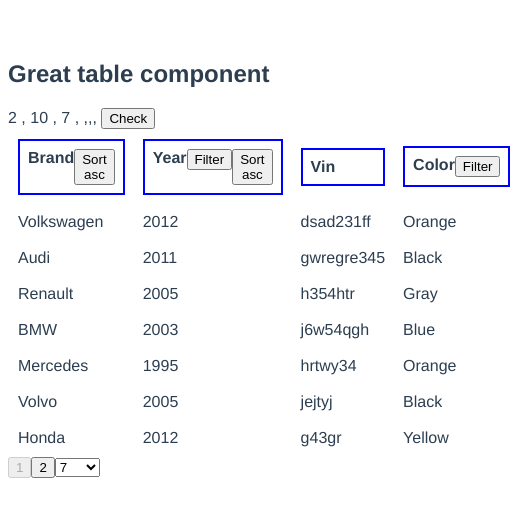
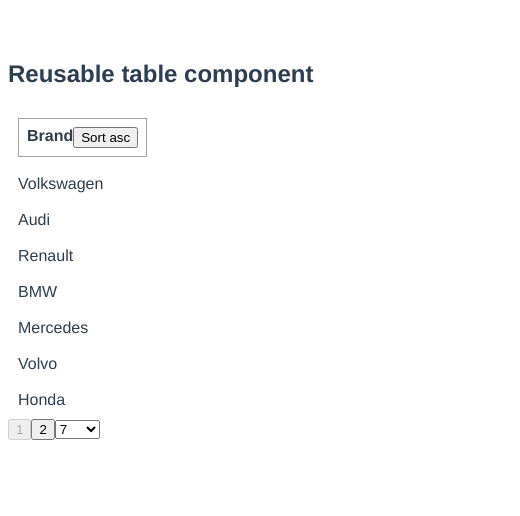
Before and after one commit to abskj/vue3-table, a Vue app: page / in a window 390 px wide. Shown: the top 516 px of the page, 520 px wide, since content can reach past the window. Built offline with nearby package versions, Linux system fonts and the light colour scheme.

Commit message:
priority based responsiveness working

```diff
--- a/src/App.vue
+++ b/src/App.vue
@@ -1,10 +1,4 @@
 <script setup>
-// This starter template is using Vue 3 <script setup> SFCs
-// Check out https://v3.vuejs.org/api/sfc-script-setup.html#sfc-script-setup
-// import HelloWorld from "./components/HelloWorld.vue";
-// import DataTable from "./components/datatable/DataTable.vue";
-// import Column from "./components/column/Column.vue";
-// import ColumnGroup from "./components/columngroup/ColumnGroup.vue";
 import MyTable from "./components/custom/table.vue";
 
 const cars = [
@@ -25,7 +19,7 @@
 
 <template>
   <div>
-    <h2>Great table component</h2>
+    <h2>Reusable table component</h2>
     <div>
       <MyTable
         :data="cars"
@@ -35,6 +29,10 @@
         :filterableColumns="['color', 'year']"
         paginate
         :pageSize="7"
+        :minWidths="{year:'250px'}"
+        :maxWidths="{}"
+        :fullWidth="false"
+        :priority="['brand', 'color', 'year', 'vin']"
       >
         <!-- <template v-slot:row="{ row, columns }">
           <td v-for="col in columns" :key="row[col]">
--- a/src/components/custom/Cell.vue
+++ b/src/components/custom/Cell.vue
@@ -59,7 +59,7 @@
   position: absolute;
 }
 .vm-cell__head {
-  border: 2px solid blue;
+  border: 1px solid rgb(160, 160, 160);
   display: flex;
   justify-content: space-between;
   padding: 0.5em;
@@ -70,4 +70,5 @@
 .vm-cell__text {
   /* margin: 0.5em; */
 }
+
 </style>
--- a/src/components/custom/table.vue
+++ b/src/components/custom/table.vue
@@ -1,5 +1,5 @@
 <script setup>
-import { defineEmits, defineProps, toRefs, ref, reactive, computed } from "vue";
+import { defineEmits, defineProps, toRefs, ref, reactive, computed, onMounted, nextTick } from "vue";
 import Cell from "./Cell.vue";
 import Pagination from "./Pagination.vue";
 import {
@@ -8,8 +8,9 @@
   composePagination,
 } from "./composable/utils";
 
-/*
+/* note:
  * index refers by default to column index
+ * functions begining with 'get' are not getters but they update the value of that particular varaible
  */
 
 const props = defineProps({
@@ -21,9 +22,22 @@
   paginate: Boolean,
   pageSize: Number,
   searchKey: String,
-  minWidths: Array,
-  maxWidths: Array,
-  priority: Array,
+  minWidths: {
+    type: Object,
+    default: {}
+  }, //key-value pair of column-key and value
+  maxWidths: {
+    type: Object,
+    default: {}
+  }, //key-value pair of column-key and value
+  priority: {
+    type: Array,
+    default: []
+  },
+  fullWidth: {
+    type: Boolean,
+    default: true,
+  },
 });
 
 const {
@@ -34,12 +48,17 @@
   sortableColumns,
   paginate,
   pageSize,
+  minWidths,
+  maxWidths,
+  priority,
+  fullWidth,
 } = toRefs(props);
 
 if (!(data.value && columnHeadings.value && data.value.length)) {
   throw Error("empty table");
 }
 
+// columnKeys will store the keys in order of display
 const columnKeys = ref([]);
 if (columnOrder.value) {
   columnKeys.value.push(...columnOrder.value);
@@ -59,6 +78,7 @@
   )
 );
 
+//sorting related Logic
 const { sortedData, getSortedData } = composeSorting();
 const isDescState = ref(columnHeadings.value.map(() => false));
 
@@ -96,7 +116,6 @@
   getVisiblePage(filteredData);
   showFilterMenu.value[idx] = false;
 }
-getFilteredData(data);
 
 //pagination logic
 
@@ -118,14 +137,89 @@
   getVisiblePage(filteredData);
 }
 
+getFilteredData(data);
 getVisiblePage(filteredData);
+
+//========================================================================
+
+const tableParent = ref(null)
+const colRefs = {}
+const setColRef = (el) => {
+  colRefs[el.getAttribute("columnKey")] = el
+}
+const setMinWidth = (el, val)=>{
+  el.style.minWidth = val
+}
+const setMaxWidth = (el, val) => {
+  el.style.maxWidth = val
+}
+const isOverflown = (el) => {
+  let isOverflowing = el.clientWidth < el.scrollWidth
+  // console.log(el.scrollWidth, el.clientWidth)
+  return isOverflowing;
+}
+
+const columnHiddenStack = []
+const lastHideScrollWidth = []
+
+const hideColumn = (key) =>{
+  let prevWidth = tableParent.value.scrollWidth
+  let idx = columnKeys.value.indexOf(key) +1
+  document.querySelectorAll(`td:nth-child(${idx}), th:nth-child(${idx})`).forEach(x=> x.classList.add('hidden'))
+  columnHiddenStack.push(key)
+  lastHideScrollWidth.push(prevWidth)
+}
+
+const showColumn = (key) =>{
+  let idx = columnKeys.value.indexOf(key) +1
+  document.querySelectorAll(`td:nth-child(${idx}), th:nth-child(${idx})`).forEach(x=> x.classList.remove('hidden'))
+  lastHideScrollWidth.pop()
+}
+
+const getColToHide = () => {
+  let colIdx = priority.value.length - 1- columnHiddenStack.length
+  if(colIdx < 1){
+    return ""
+  }
+  else {
+    console.log(priority.value[colIdx])
+    return priority.value[colIdx]
+  }
+}
+
+
+function hideOrShowLessImportantColumn() {
+  if(priority.value.length){
+    if(isOverflown(tableParent.value) && getColToHide()){
+      hideColumn(getColToHide())
+      if(isOverflown(tableParent.value)){
+        hideOrShowLessImportantColumn()
+      }
+    }
+    else{
+      if(lastHideScrollWidth.length){
+        if((lastHideScrollWidth[lastHideScrollWidth.length -1])<=tableParent.value.clientWidth){
+          let colToShow = columnHiddenStack.pop()
+          showColumn(colToShow)
+          hideOrShowLessImportantColumn()
+        }
+      }
+    }
+  }
+
+}
+onMounted(()=>{
+  Object.keys(minWidths.value).forEach(k => setMinWidth(colRefs[k], minWidths.value[k]))
+  Object.keys(maxWidths.value).forEach(k => setMaxWidth(colRefs[k], maxWidths.value[k]))
+  hideOrShowLessImportantColumn()
+  window.addEventListener('resize', hideOrShowLessImportantColumn)
+})
+
 </script>
 <template>
-  <div class="vm-table-wrapper">
-    {{ numPages + " , " + totalItems + " , " + pageSize + " , " + filterTexts }}
-    <button @click="check">Check</button>
-    <table class="vm-table">
-      <col v-for="colname in columnKeys" class="vm-table__column" />
+  <div class="vm-table-wrapper"  ref="tableParent">
+    <table class="vm-table" :class="{'full-width': fullWidth}">
+      <col v-for="(colname, idx) in columnKeys" :columnKey="colname" :key="colname" class="vm-table__column" :ref="setColRef" />
       <!-- heading -->
       <tr>
         <Cell
@@ -173,6 +267,12 @@
 }
 .vm-table {
   /* margin: auto; */
+  /* width: 100%; */
+  /* max-width: 500px; */
+  overflow-y: scroll;
+}
+
+.full-width {
   width: 100%;
 }
 
@@ -189,4 +289,7 @@
 .vm-table__column {
   /* min-width: 200px; */
 }
+.hidden {
+  display: none;
+}
 </style>
```
